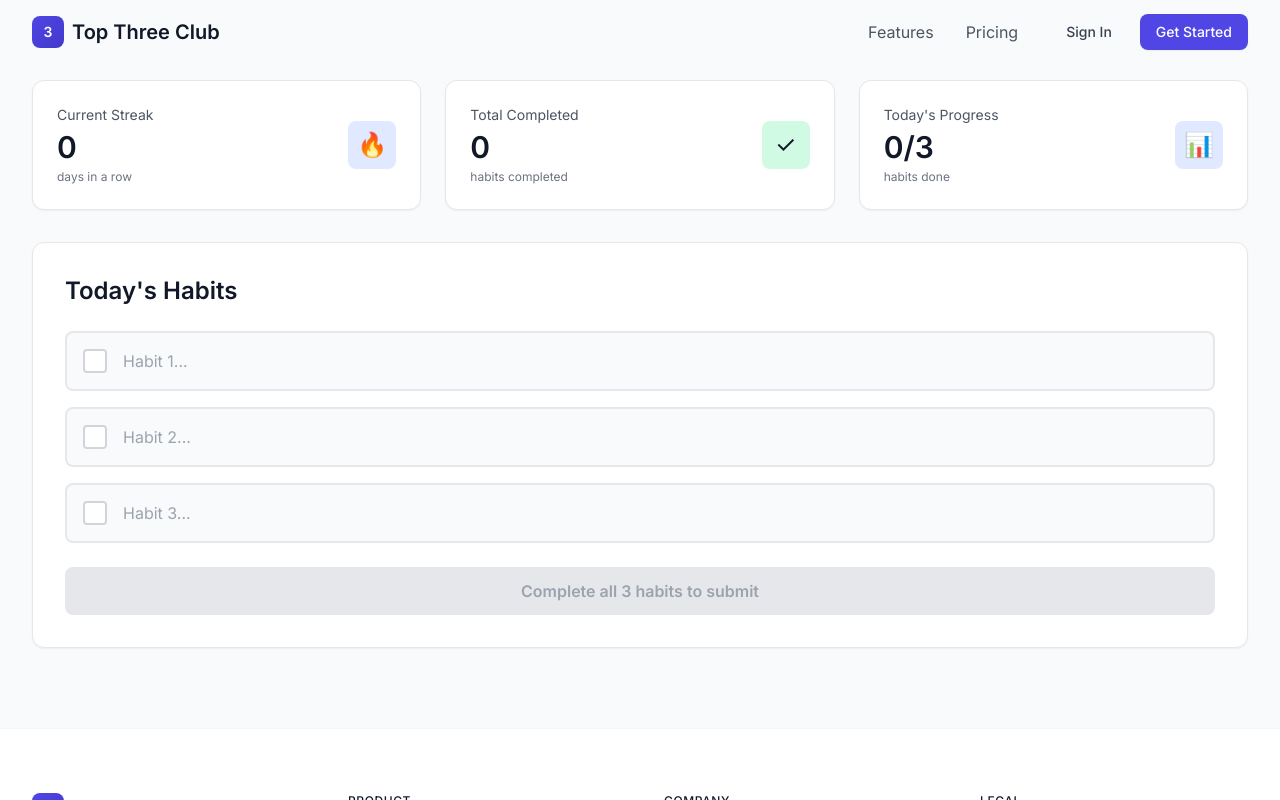
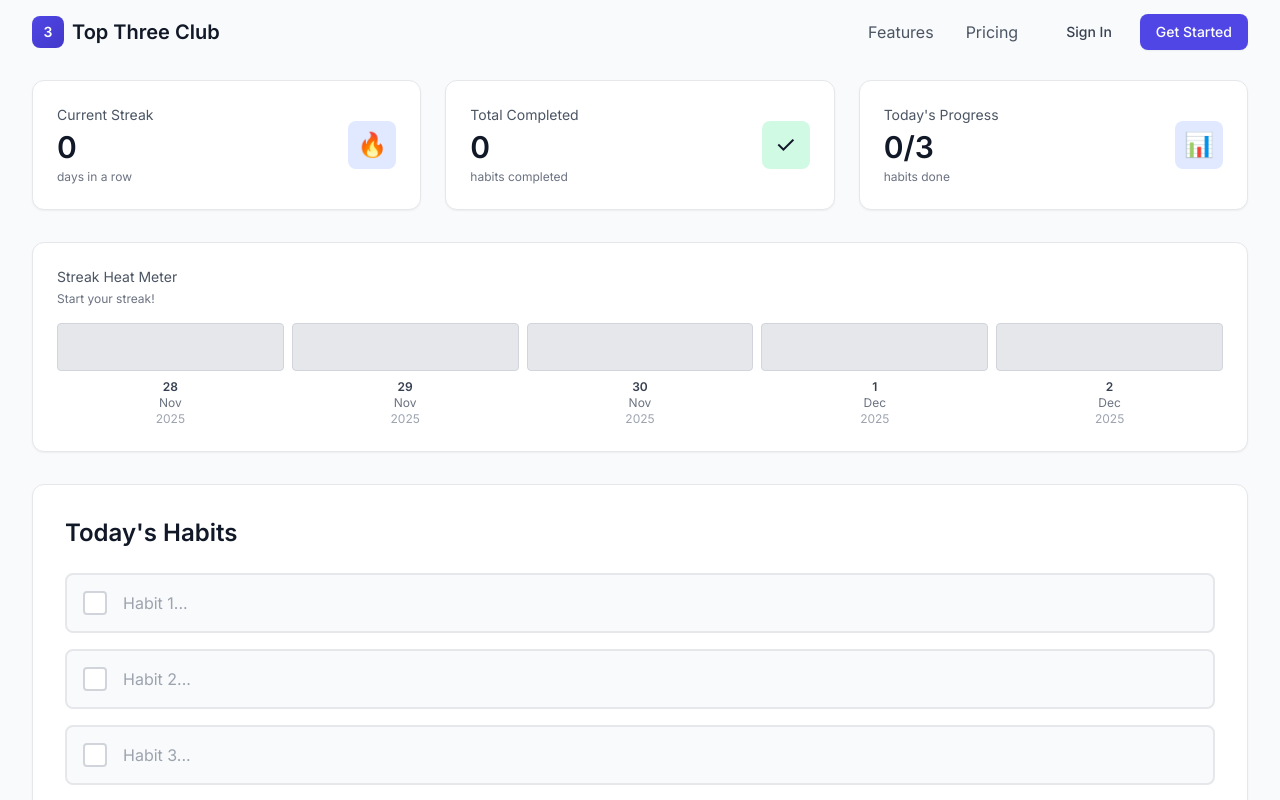
Before and after one commit to danieljstvincent/topthreeclub, a Next.js app in the folder frontend/: page /dashboard in a window 1280 px wide. Shown: the top 800 px of the page. Built offline with nearby package versions, Linux system fonts and the light colour scheme; no server answers.

Commit message:
strike meter computed

```diff
--- /dev/null
+++ b/frontend/src/components/dashboard/HeatMeter.tsx
@@ -0,0 +1,83 @@
+interface HeatMeterProps {
+  heatLevel: number;      // 0-5
+  currentStreak: number;  // For context
+  className?: string;
+}
+
+export default function HeatMeter({ heatLevel, currentStreak, className = '' }: HeatMeterProps) {
+  // Color mapping for each heat level
+  const HEAT_COLORS = {
+    0: 'bg-gray-200 border border-gray-300',  // Empty/cold
+    1: 'bg-yellow-400',                       // Day 1 - Yellow
+    2: 'bg-yellow-500',                       // Day 2 - Yellow-Orange
+    3: 'bg-orange-500',                       // Day 3 - Orange
+    4: 'bg-orange-600',                       // Day 4 - Orange-Red
+    5: 'bg-red-600',                          // Day 5+ - Red/Hot
+  };
+
+  // Determine color for each box (index 0-4 represents boxes 1-5)
+  const getBoxColor = (index: number): string => {
+    if (index < heatLevel) {
+      // All active boxes use the current heat level's color
+      return HEAT_COLORS[heatLevel as keyof typeof HEAT_COLORS];
+    }
+    // Inactive boxes are grey
+    return HEAT_COLORS[0];
+  };
+
+  // Status text based on heat level
+  const getStatusText = (): string => {
+    if (heatLevel === 0) return "Start your streak!";
+    if (heatLevel < 5) return `Building heat... ${heatLevel}/5`;
+    return "🔥 Maximum heat!";
+  };
+
+  // Get the date for each box (counting back from today)
+  const getDateForBox = (index: number): { day: number; month: string; year: number } => {
+    const date = new Date();
+    date.setDate(date.getDate() - (4 - index)); // Box 0 = 4 days ago, Box 4 = today
+
+    const monthNames = ['Jan', 'Feb', 'Mar', 'Apr', 'May', 'Jun', 'Jul', 'Aug', 'Sep', 'Oct', 'Nov', 'Dec'];
+
+    return {
+      day: date.getDate(),
+      month: monthNames[date.getMonth()],
+      year: date.getFullYear()
+    };
+  };
+
+  return (
+    <div className={`card p-6 ${className}`}>
+      {/* Title and Status */}
+      <div className="flex items-center justify-between mb-4">
+        <div>
+          <p className="text-sm text-gray-600 mb-1">Streak Heat Meter</p>
+          <p className="text-xs text-gray-500">
+            {getStatusText()}
+          </p>
+        </div>
+      </div>
+
+      {/* Heat boxes with dates */}
+      <div className="flex gap-2">
+        {Array.from({ length: 5 }, (_, index) => {
+          const dateInfo = getDateForBox(index);
+          return (
+            <div key={index} className="flex-1 flex flex-col items-center">
+              <div
+                className={`w-full h-12 rounded ${getBoxColor(index)} transition-all duration-300`}
+                title={`Level ${index + 1}`}
+                aria-label={`Heat level ${index + 1}${index < heatLevel ? ' - active' : ' - inactive'}`}
+              />
+              <div className="mt-2 text-center">
+                <p className="text-xs font-semibold text-gray-700">{dateInfo.day}</p>
+                <p className="text-xs text-gray-500">{dateInfo.month}</p>
+                <p className="text-xs text-gray-400">{dateInfo.year}</p>
+              </div>
+            </div>
+          );
+        })}
+      </div>
+    </div>
+  );
+}
--- a/frontend/src/pages/dashboard.tsx
+++ b/frontend/src/pages/dashboard.tsx
@@ -3,6 +3,7 @@ import { useEffect, useState, useCallback } from 'react';
 import { useRouter } from 'next/router';
 import Navbar from '../components/layout/Navbar';
 import Footer from '../components/layout/Footer';
+import HeatMeter from '@/components/dashboard/HeatMeter';
 import { apiClient } from '@/lib/api';
 
 interface User {
@@ -29,6 +30,7 @@ export default function Dashboard() {
   const [isAuthenticated, setIsAuthenticated] = useState(false);
   const [streak, setStreak] = useState(0);
   const [totalXP, setTotalXP] = useState(0);
+  const [heatLevel, setHeatLevel] = useState(0);
   const [quests, setQuests] = useState(['', '', '']);
   const [completed, setCompleted] = useState([false, false, false]);
   const [syncing, setSyncing] = useState(false);
@@ -64,6 +66,53 @@ export default function Dashboard() {
   function getTodayKey() {
     const today = new Date();
     return `${today.getFullYear()}-${String(today.getMonth() + 1).padStart(2, '0')}-${String(today.getDate()).padStart(2, '0')}`;
+  }
+
+  function calculateHeatLevel(data: any, currentStreak: number): number {
+    // If actively building streak: cap at level 5
+    if (currentStreak > 0) {
+      return Math.min(currentStreak, 5);
+    }
+
+    // If no streak: check for cooldown regression
+    const today = new Date();
+    let peakStreak = 0;
+    let daysSincePeak = 0;
+
+    // Look back up to 10 days to find peak streak
+    for (let i = 1; i <= 10; i++) {
+      const checkDate = new Date(today);
+      checkDate.setDate(today.getDate() - i);
+      const dateKey = `${checkDate.getFullYear()}-${String(checkDate.getMonth() + 1).padStart(2, '0')}-${String(checkDate.getDate()).padStart(2, '0')}`;
+
+      if (data[dateKey]) {
+        const completedCount = data[dateKey].completed.filter((c: boolean) => c).length;
+        if (completedCount === 3) {
+          // Found completed day, count consecutive streak from there
+          let tempStreak = 0;
+          for (let j = i; j <= 10; j++) {
+            const streakDate = new Date(today);
+            streakDate.setDate(today.getDate() - j);
+            const streakKey = `${streakDate.getFullYear()}-${String(streakDate.getMonth() + 1).padStart(2, '0')}-${String(streakDate.getDate()).padStart(2, '0')}`;
+            if (data[streakKey]?.completed.filter((c: boolean) => c).length === 3) {
+              tempStreak++;
+            } else {
+              break;
+            }
+          }
+          peakStreak = Math.max(peakStreak, tempStreak);
+          daysSincePeak = i;
+          break;
+        }
+      }
+    }
+
+    // Apply cooldown: if reached level 5, cool down by 1 level per missed day
+    if (peakStreak >= 5) {
+      return Math.max(0, 5 - daysSincePeak);
+    }
+
+    return 0;
   }
 
   useEffect(() => {
@@ -132,6 +181,10 @@ export default function Dashboard() {
         break;
       }
     }
+
+    // Calculate heat level
+    const calculatedHeatLevel = calculateHeatLevel(data, newStreak);
+    setHeatLevel(calculatedHeatLevel);
 
     setStreak(newStreak);
     setTotalXP(newTotalXP);
@@ -318,6 +371,13 @@ export default function Dashboard() {
               </div>
             </div>
 
+            {/* Heat Meter */}
+            <HeatMeter
+              heatLevel={heatLevel}
+              currentStreak={streak}
+              className="mb-8"
+            />
+
             {/* Today's Habits */}
             <div className="card p-8 mb-8">
               <div className="flex items-center justify-between mb-6">
@@ -333,6 +393,22 @@ export default function Dashboard() {
                 )}
               </div>
 
+              {completed.filter(c => c).length === 3 ? (
+                // Congratulations message when all habits are completed
+                <div className="text-center py-12">
+                  <div className="mb-6">
+                    <span className="text-6xl">🎉</span>
+                  </div>
+                  <h3 className="text-3xl font-bold text-gray-900 mb-3">Congratulations!</h3>
+                  <p className="text-lg text-gray-600 mb-8">
+                    Today&apos;s habits are completed
+                  </p>
+                  <p className="text-sm text-gray-500">
+                    Come back tomorrow to continue your streak!
+                  </p>
+                </div>
+              ) : (
+                // Show habit list when not all completed
                 <div className="space-y-4">
                   {[0, 1, 2].map((index) => (
                     <div
@@ -369,6 +445,7 @@ export default function Dashboard() {
                     </div>
                   ))}
                 </div>
+              )}
 
               <button
                 onClick={handleSubmit}
```
Lines whose indentation alone changed are shown as unchanged.
